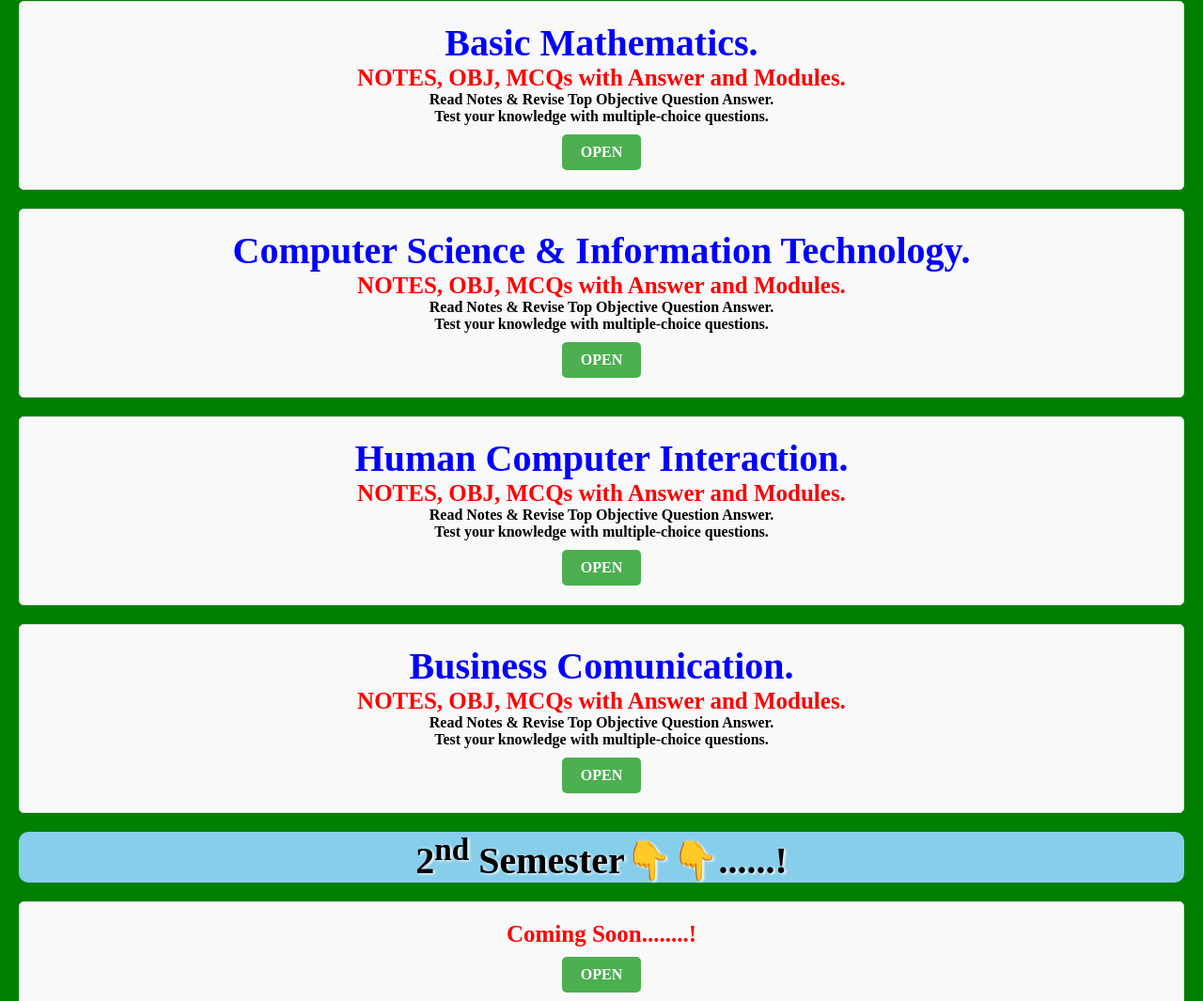
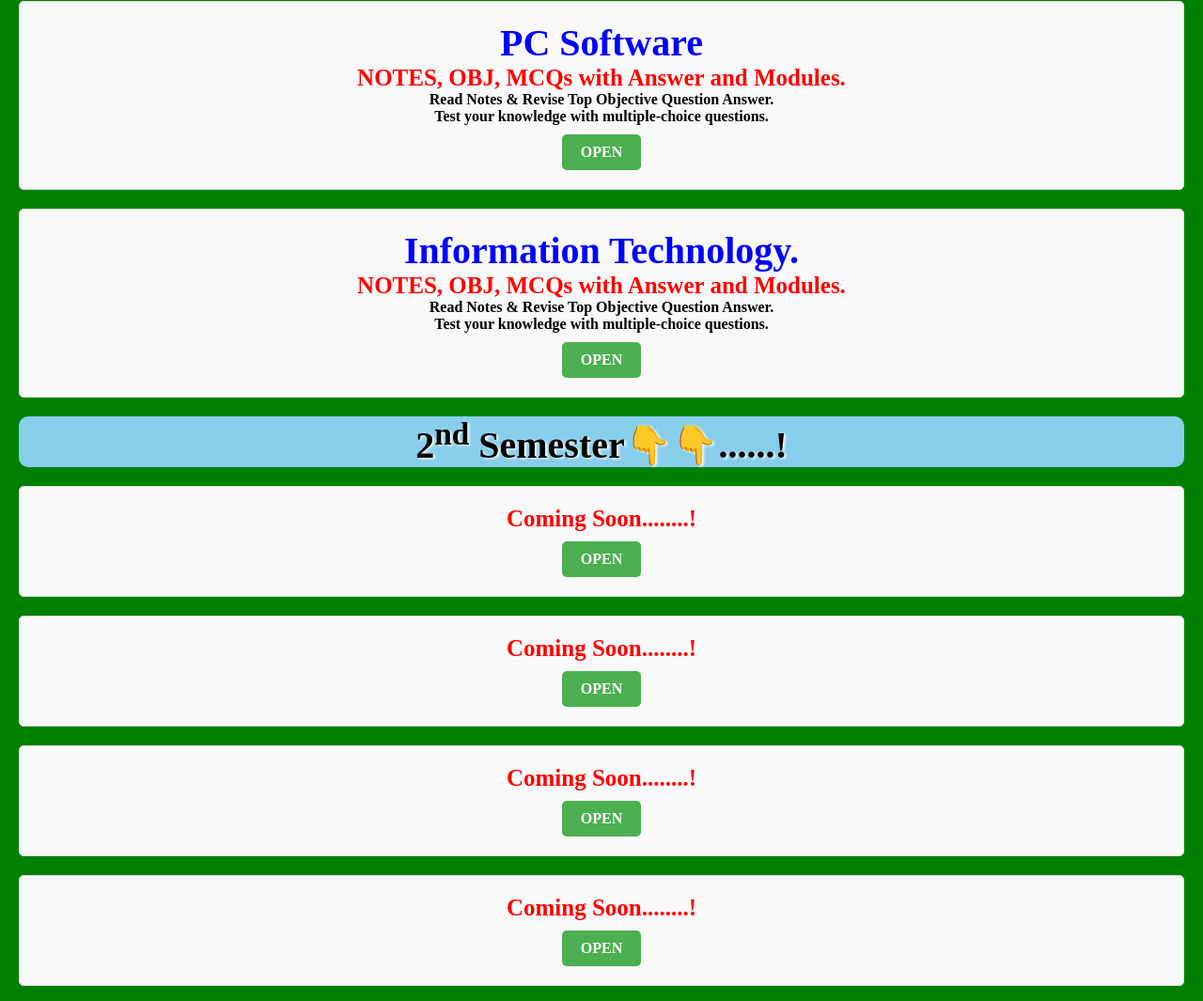
Before and after one commit to Umeshwwff/Bca-student-s-, a plain HTML site: page index.html in a window 1280 px wide. Shown: the part 737-1802 px from the top of the page at 94% size. Drawn offline with Linux system fonts and the light colour scheme.

Commit message:
Update index.html
ok

```diff
--- a/index.html
+++ b/index.html
@@ -83,7 +83,7 @@
         </section>
 
         <section id="b-math-I">
-            <h2>Basic Mathematics.</h2>
+            <h2>PC Software</h2>
             <h3>NOTES, OBJ, MCQs with Answer and Modules.</h3>
             <p>Read Notes & Revise Top Objective Question Answer.</p>
             <p>Test your knowledge with multiple-choice questions.</p>
@@ -91,28 +91,14 @@
         </section>
 
         <section id="cit-I">
-            <h2>Computer Science & Information Technology.</h2>
+            <h2> Information Technology.</h2>
             <h3>NOTES, OBJ, MCQs with Answer and Modules.</h3>
             <p>Read Notes & Revise Top Objective Question Answer.</p>
             <p>Test your knowledge with multiple-choice questions.</p>
             <a class='button' href='/cit/open'>OPEN</a>
         </section>
 
-        <section id="hci-I">
-            <h2>Human Computer Interaction. </h2>
-            <h3>NOTES, OBJ, MCQs with Answer and Modules.</h3>
-            <p>Read Notes & Revise Top Objective Question Answer.</p>
-            <p>Test your knowledge with multiple-choice questions.</p>
-            <a class='button' href='/hci/open'>OPEN</a>
-        </section>
 
-        <section id="b-comu-I">
-            <h2>Business Comunication.</h2>
-            <h3>NOTES, OBJ, MCQs with Answer and Modules.</h3>
-            <p>Read Notes & Revise Top Objective Question Answer.</p>
-            <p>Test your knowledge with multiple-choice questions.</p>
-            <a class='button' href='/b-commu/open'>OPEN</a>
-        </section>
 
 
 
```
